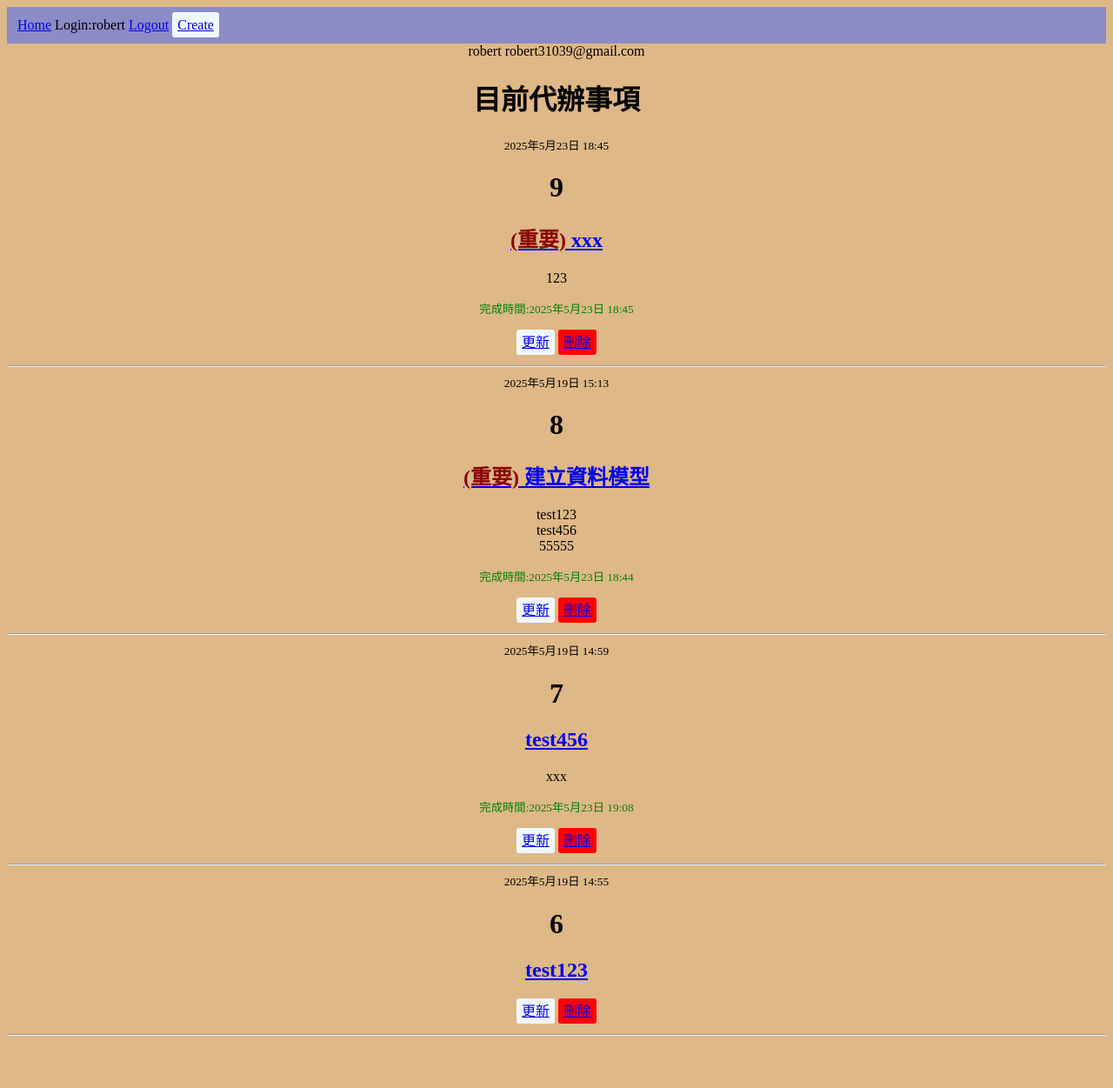
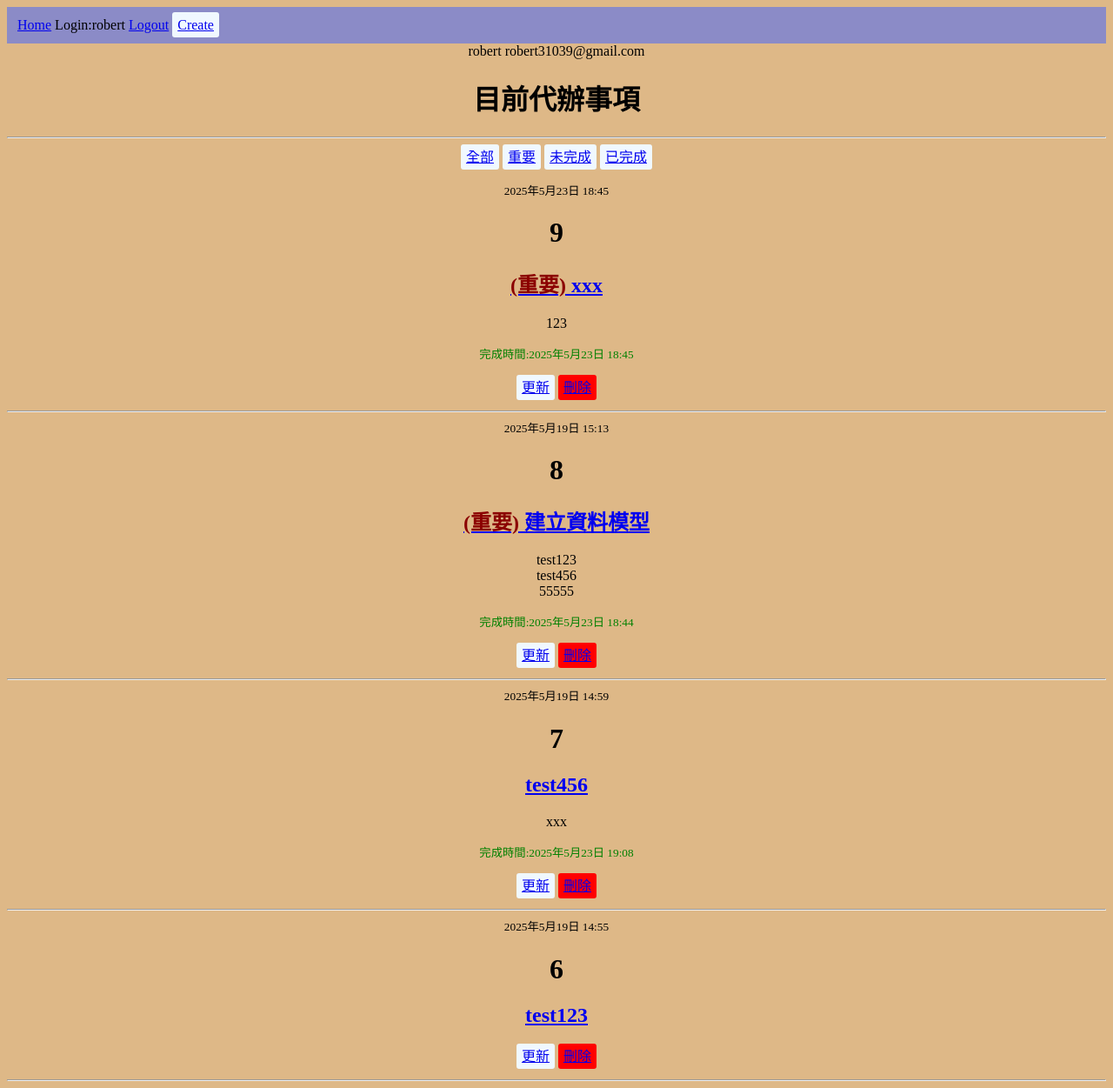
Before and after one commit to Robert-Liu-31039/todolist-, a Django app: page / in a window 1280 px wide. Shown: the whole page at 87% size. Before the commit the page ends 1191 px from the top, so only its background shows below. Run offline with Django 5.2, Linux system fonts and the light colour scheme; a user stored in the database is signed in; data comes from the database, SQL or seed files in the repository; both versions use the stored data as it was after the commit.

Commit message:
完成篩選功能

```diff
--- a/todo/templates/todo/todolist.html
+++ b/todo/templates/todo/todolist.html
@@ -15,13 +15,29 @@ TodoList
     {{user.email}}
 
     <h1>目前代辦事項</h1>
-    {% if not todos %}
+    <hr>
+    {% if not user.is_authenticated %}
         <h2 style="color: darkred;">
             請先登入或註冊，<br>
             <a href="{% url 'login' %}">登入</a>&nbsp;
             <a href="{% url 'register' %}">註冊</a>
         </h2>
     {% else %}
+        <div id="filter-button">
+            <a href="{% url 'todolist' %}" class="button">全部</a>
+            <a href="{% url 'todolist' %}?filter=important" class="button">重要</a>
+            <a href="{% url 'todolist' %}?filter=pending" class="button">未完成</a>
+            <a href="{% url 'todolist' %}?filter=completed" class="button">已完成</a>
+        </div>
+        <br>
+
+        {% if not todos %}
+            <h2>
+                目前無代辦事項，請先
+                <a href="{% url 'createtodo' %}">新增</a>
+            </h2>
+        {% endif %}
+
         {% for i in todos %}
             <small>{{i.created}}</small>
             <h1>{{i.id}}</h1>
--- a/todo/views.py
+++ b/todo/views.py
@@ -24,10 +24,21 @@ def todolist(request):  # Django 規定 : 一定要帶 request 這個參數
 
     # 如果有登入帳號的話，僅顯示登入者的 todo 內容
     if user.is_authenticated:
+        filter_params = request.GET.get("filter")
+
+        print(filter_params)
+
         # .order_by("-@欄位名稱") -> 代表降冪排序
         # .order_by("@欄位名稱") -> 代表升冪排序
         todos = Todo.objects.filter(user=request.user).order_by("-created")
         # todos = Todo.objects.filter(user=request.user).order_by("created")
+
+        if filter_params == "important":
+            todos = todos.filter(important=True).order_by("-created")
+        elif filter_params == "pending":
+            todos = todos.filter(completed=False).order_by("-created")
+        elif filter_params == "completed":
+            todos = todos.filter(completed=True).order_by("-created")
 
     result = {"todos": todos, "user": user}
 
```
Also changed, not shown: db.sqlite3. Lines whose indentation alone changed are shown as unchanged.
